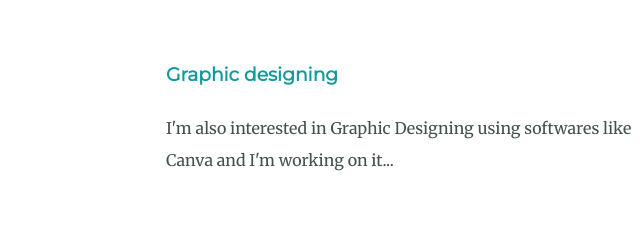
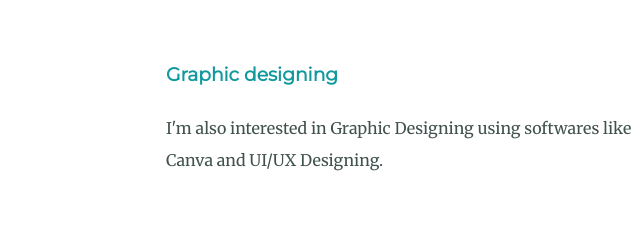
Before and after one commit to H3m4N-14/Portfolio, a plain HTML site: page index.html in a window 1280 px wide. Shown: the part 1771-2000 px from the top of the page, 154-794 px from the left. Drawn offline with Linux system fonts and the light colour scheme.

Commit message:
Update index.html

```diff
--- a/index.html
+++ b/index.html
@@ -38,7 +38,7 @@
           <div class="skill-row">
             <img class="design" src="images/design.gif" alt="">
             <h3>Graphic designing</h3>
-            <p>I'm also interested in Graphic Designing using softwares like Canva and I'm working on it...</p>
+            <p>I'm also interested in Graphic Designing using softwares like Canva and UI/UX Designing.</p>
           </div>
           <br class="break">
         </div>
```
